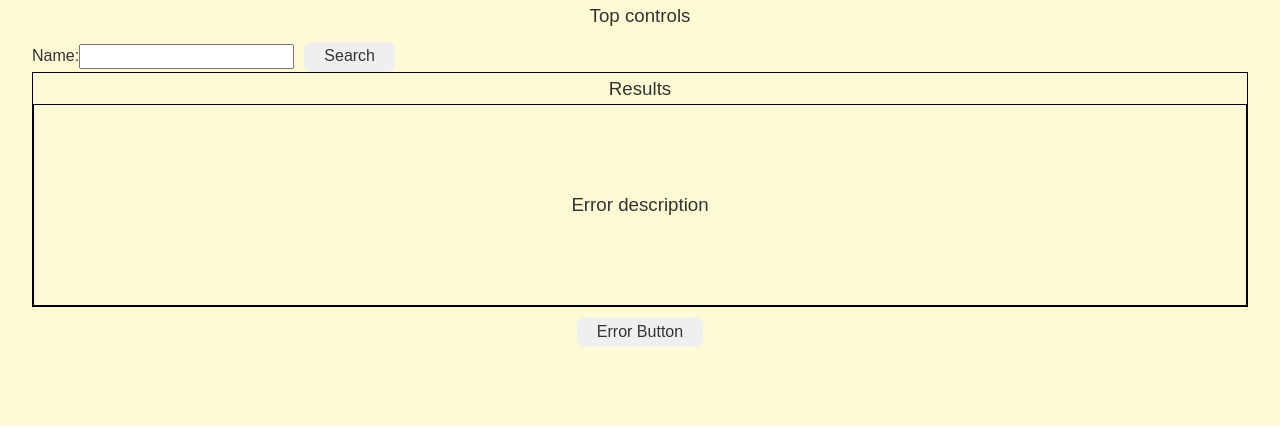
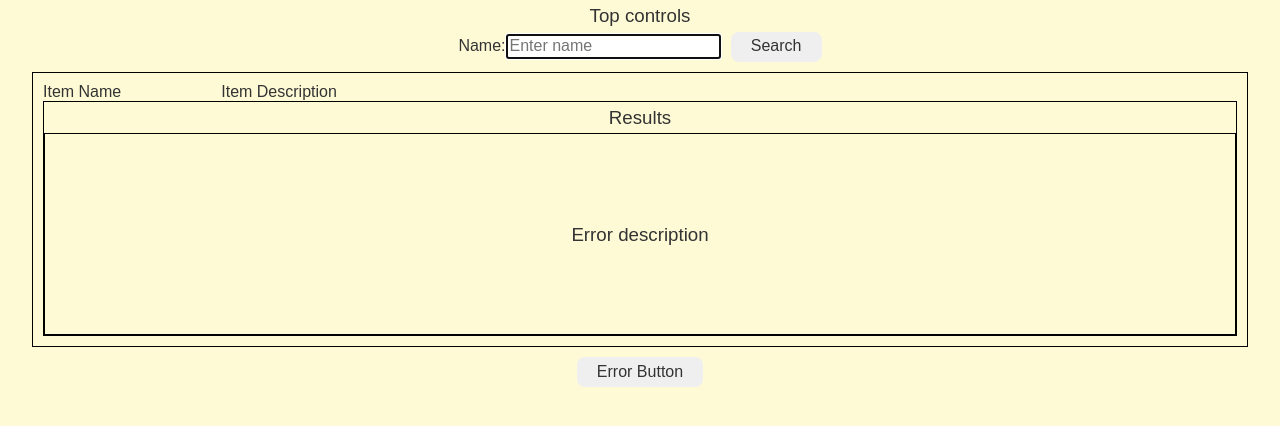
Before and after one commit to pestler/React-Task, a React (Vite) app: page / in a window 1280 px wide. Shown: the top 426 px of the page. Built offline with nearby package versions, Linux system fonts and the light colour scheme.

Commit message:
refactor: refactoring

```diff
--- a/index.html
+++ b/index.html
@@ -10,7 +10,7 @@
 
 <body>
   <div id="root"></div>
-  <script type="module" src="/src/main.tsx"></script>
+  <script type="module" src="/src/index.tsx"></script>
 </body>
 
 </html>
--- a/src/components/app.tsx
+++ b/src/components/app.tsx
@@ -1,15 +1,68 @@
-import { Component } from 'react';
+import { Component, FormEvent } from 'react';
 import './app.scss';
 import Main from './main/main';
 import Header from './header/header';
-import ErrorButton from './error-bytton/error-button';
+import ErrorButton from './error-button/error-button';
+import Person from '../types/types';
+import { localStorageService } from '../service/localStorage.service';
 
-class App extends Component {
+interface AppState {
+  searchValue: string;
+  data: Person[];
+  loading: boolean;
+  error: string | null;
+}
+
+type AppProps = unknown;
+
+class App extends Component<AppProps, AppState> {
+  constructor(props: AppProps) {
+    super(props);
+    this.state = {
+      searchValue: localStorageService.get('key') || '',
+      data: [],
+      loading: false,
+      error: null,
+    };
+    this.handleSubmit = this.handleSubmit.bind(this);
+  }
+
+  handleSubmit(event: FormEvent) {
+    event.preventDefault();
+    localStorageService.set('key', this.state.searchValue.trim());
+    console.log('object', this.state.searchValue);
+    this.fetchData(this.state.searchValue.trim());
+  }
+
+  async fetchData(query: string) {
+    this.setState({ loading: true, error: null });
+    try {
+      const response = await fetch(
+        `https://swapi.dev/api/people/?search=${query}`
+      );
+      if (!response.ok) {
+        throw new Error(`Error: ${response.status} ${response.statusText}`);
+      }
+      const data = await response.json();
+      this.setState({ data: data.results, loading: false });
+    } catch (error) {
+      this.setState({ error: (error as Error).message, loading: false });
+    }
+  }
+
   render() {
     return (
       <div className="container">
-        <Header />
-        <Main />
+        <Header
+          initialSearchValue={this.state.searchValue}
+          handleSubmit={this.handleSubmit}
+        />
+        <Main
+          searchValue={this.state.searchValue}
+          data={this.state.data}
+          loading={this.state.loading}
+          error={this.state.error}
+        />
         <ErrorButton />
       </div>
     );
--- a/src/components/card-list/card-list.scss
+++ b/src/components/card-list/card-list.scss
@@ -1,11 +1,11 @@
-.card_list {
+.card-list {
     display: flex;
     flex-direction: column;
     padding: 10px;
     border: black 1px solid;
 }
 
-.title_box {
+.title-box {
     display: flex;
     gap: 100px;
 }
--- a/src/components/card-list/card-list.tsx
+++ b/src/components/card-list/card-list.tsx
@@ -1,13 +1,53 @@
 import { Component } from 'react';
 import './card-list.scss';
+import Person from '../../types/types';
+import Card from '../card/card';
 
-class CardList extends Component {
+interface CardState {
+  searchValue: string;
+  data: Person[];
+  loading: boolean;
+  error: string | null;
+}
+type CardProps = unknown;
+
+class CardList extends Component<CardState, CardProps> {
+  constructor(props: CardState) {
+    super(props);
+    this.state = {
+      searchValue: '',
+      data: [],
+      loading: false,
+      error: null,
+    };
+  }
   render() {
     return (
-      <div className="card_list">
-        <div className="title_box">
+      <div className="card-list">
+        <div className="title-box">
           <h4>Item Name</h4>
           <h4>Item Description</h4>
+        </div>
+
+        {this.props.loading && <div>Loading...</div>}
+        {this.props.error && <div>error</div>}
+        <div className="result-box">
+          <h3>Results</h3>
+          {this.props.data.length > 0 ? (
+            <div className="result-box-items">
+              <div className="item-box">
+                {this.props.data.map((person, index) => (
+                  <div key={index}>
+                    <Card person={person} />
+                  </div>
+                ))}
+              </div>
+            </div>
+          ) : (
+            <div className="result-error-description">
+              <h3>Error description</h3>
+            </div>
+          )}
         </div>
       </div>
     );
--- a/src/components/card/card.tsx
+++ b/src/components/card/card.tsx
@@ -2,10 +2,10 @@ import { Component } from 'react';
 import './card.scss';
 import Person from '../../types/types';
 
-interface ChildProps {
+interface CardProps {
   person: Person;
 }
-class Card extends Component<ChildProps> {
+class Card extends Component<CardProps> {
   render() {
     return (
       <div className="card-box">
--- a/src/components/header/header.tsx
+++ b/src/components/header/header.tsx
@@ -1,11 +1,33 @@
 import { Component } from 'react';
 import './header.scss';
+import SearchInput from '../search-input/search-input';
 
-class Header extends Component {
+interface HeaderProps {
+  initialSearchValue: string;
+  handleSubmit: (event: React.FormEvent) => void;
+}
+interface HeaderState {
+  inputValue: string;
+  handleSubmit: (event: React.FormEvent) => void;
+}
+class Header extends Component<HeaderProps, HeaderState> {
+  constructor(props: HeaderProps) {
+    super(props);
+    this.state = {
+      inputValue: this.props.initialSearchValue,
+      handleSubmit: this.props.handleSubmit,
+    };
+  }
   render() {
+    const { initialSearchValue, handleSubmit } = this.props;
+    console.log('2222', this.state.inputValue);
     return (
       <header>
         <h3>Top controls</h3>
+        <SearchInput
+          initialSearchValue={initialSearchValue}
+          handleSubmit={handleSubmit}
+        />
       </header>
     );
   }
--- a/src/components/main/main.tsx
+++ b/src/components/main/main.tsx
@@ -1,12 +1,27 @@
 import { Component } from 'react';
-import SearchInput from '../search-input/search-input';
+
 import './main.scss';
+import CardList from '../card-list/card-list';
+import Person from '../../types/types';
 
-class Main extends Component {
+interface MainProps {
+  searchValue: string;
+  data: Person[];
+  loading: boolean;
+  error: string | null;
+}
+
+type MainState = unknown;
+class Main extends Component<MainProps, MainState> {
   render() {
     return (
       <main className="main-box">
-        <SearchInput />
+        <CardList
+          searchValue={this.props.searchValue}
+          data={this.props.data}
+          loading={this.props.loading}
+          error={this.props.error}
+        />
       </main>
     );
   }
--- a/src/components/search-input/search-input.tsx
+++ b/src/components/search-input/search-input.tsx
@@ -1,99 +1,51 @@
-import React, { Component, FormEvent, InputHTMLAttributes } from 'react';
-import { localStorageService } from '../../service/localStorage.service';
+import React, { Component, InputHTMLAttributes } from 'react';
 import './search-input.scss';
-import Person from '../../types/types';
-import CardList from '../card-list/card-list';
-import Card from '../card/card';
 
+interface SearchInputProps {
+  initialSearchValue: string;
+  handleSubmit: (event: React.FormEvent) => void;
+}
 interface SearchInputState extends InputHTMLAttributes<HTMLInputElement> {
   inputValue: string;
-  data: Person[];
-  loading: boolean;
-  error: string | null;
+  handleSubmit: (event: React.FormEvent) => void;
 }
 
-class SearchInput extends Component<object, SearchInputState> {
-  constructor(props: object) {
+class SearchInput extends Component<SearchInputProps, SearchInputState> {
+  constructor(props: SearchInputProps) {
     super(props);
-    let inputState = localStorage.getItem('key') || '';
-    inputState = inputState.replace(/['"]+/g, '');
     this.state = {
-      inputValue: inputState,
-      data: [],
-      loading: false,
-      error: null,
+      inputValue: this.props.initialSearchValue.trim(),
+      handleSubmit: this.props.handleSubmit,
     };
 
     this.handleInputChange = this.handleInputChange.bind(this);
-    this.handleSubmit = this.handleSubmit.bind(this);
-    this.fetchData = this.fetchData.bind(this);
-  }
-
-  async fetchData(query: string) {
-    this.setState({ loading: true, error: null });
-    try {
-      const response = await fetch(
-        `https://swapi.dev/api/people/?search=${query}`
-      );
-      if (!response.ok) {
-        throw new Error(`Error: ${response.status} ${response.statusText}`);
-      }
-      const data = await response.json();
-      this.setState({ data: data.results, loading: false });
-    } catch (error) {
-      this.setState({ error: (error as Error).message, loading: false });
-    }
   }
 
   handleInputChange(event: React.ChangeEvent<HTMLInputElement>) {
     this.setState({ inputValue: event.target.value });
   }
 
-  handleSubmit(event: FormEvent) {
-    event.preventDefault();
-    localStorageService.set('key', this.state.inputValue.trim());
-    this.fetchData(this.state.inputValue.trim());
-  }
-
   render() {
-    const { inputValue, data, loading, error } = this.state;
+    const { inputValue } = this.state;
     return (
       <div>
-        <form onSubmit={this.handleSubmit} className="form">
+        <form onSubmit={this.props.handleSubmit} className="form">
           <label>
             Name:
             <input
               type="text"
               value={inputValue}
               onChange={this.handleInputChange}
+              placeholder="Enter name"
+              className="input"
+              autoFocus
+              maxLength={20}
             />
           </label>
           <button type="submit" className="btn">
             Search
           </button>
         </form>
-
-        {loading && <div>Loading...</div>}
-        {error && <div>{error}</div>}
-        <div className="result-box">
-          <h3>Results</h3>
-          {data.length > 0 ? (
-            <div className="result-box-items">
-              <CardList />
-              <div className="item-box">
-                {data.map((person, index) => (
-                  <div key={index}>
-                    <Card person={person} />
-                  </div>
-                ))}
-              </div>
-            </div>
-          ) : (
-            <div className="result-error-description">
-              <h3>Error description</h3>
-            </div>
-          )}
-        </div>
       </div>
     );
   }
```
Also changed, not shown: src/components/error-button/error-button.scss (renamed from src/components/error-bytton/error-button.scss), src/components/error-button/error-button.tsx (renamed from src/components/error-bytton/error-button.tsx), src/index.tsx (renamed from src/main.tsx).
